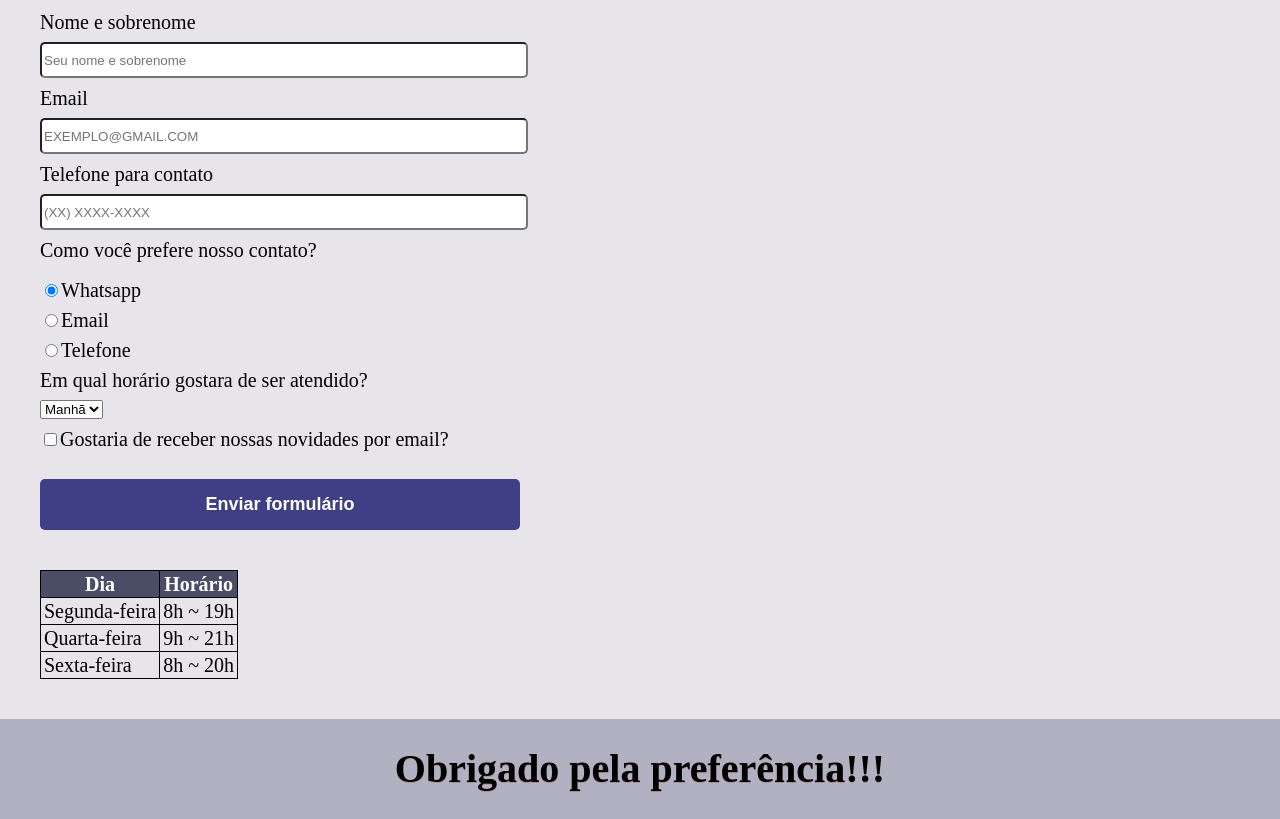
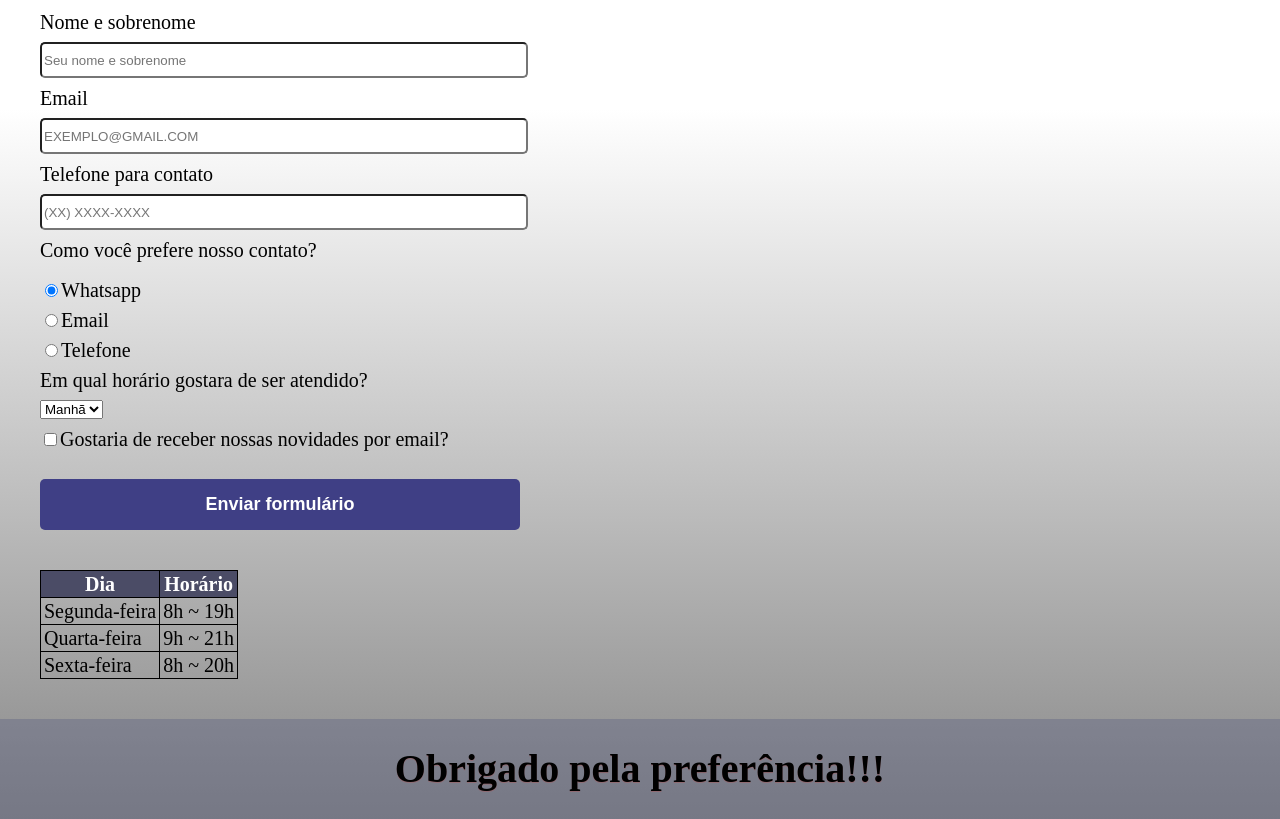
Before and after one commit to Jhonzz/Formulario, a plain HTML site: page index.html in a window 1280 px wide. Shown: the part 68-887 px from the top of the page. Drawn offline with Linux system fonts and the light colour scheme.

Commit message:
Linear gradient

```diff
--- a/index.html
+++ b/index.html
@@ -10,8 +10,10 @@
 <header>
 
 </header>
+
     <form>
      <main>
+       <div class="Formulario">
       <h1>Formulário</h1>
 
       <label for="Nomesobrenome"
@@ -21,7 +23,6 @@
       <label for="email">Email<input type="email" id="email" class="inputpadrao" placeholder="EXEMPLO@GMAIL.COM" required/> </label>
 
       <label for="Telefone">Telefone para contato <input type="tel" id="Telefone" class="inputpadrao" placeholder="(XX) XXXX-XXXX" required></label>
-
       <fieldset>
           <legend>Como você prefere nosso contato?</legend>
         <label for="radio-whats"><input type="radio" id="radio-whats" class="radio-contato" name="contato" checked>Whatsapp</label>
@@ -68,9 +69,11 @@
 
       </tbody>
     </table>
+  </div>
   </main>
   <footer>
     <h1>Obrigado pela preferência!!!</h1>
   </footer>
-  </body>
+
+    </body>
 </html>
--- a/style.css
+++ b/style.css
@@ -1,5 +1,5 @@
 body {
-  background: rgba(102, 91, 112, 0.151);
+  background: linear-gradient(#ffffff 20%, #888888);
 }
 
 h1 {
```
